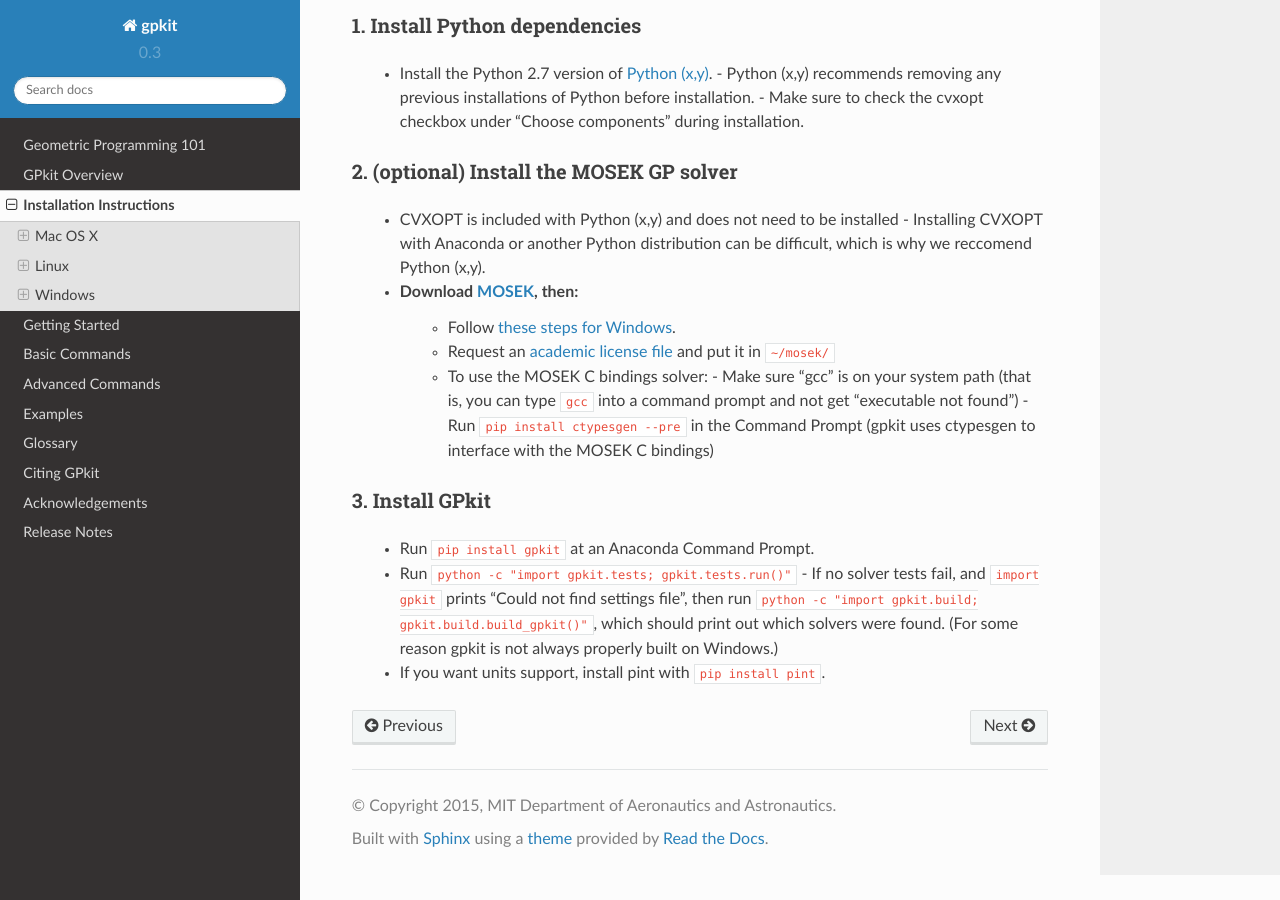
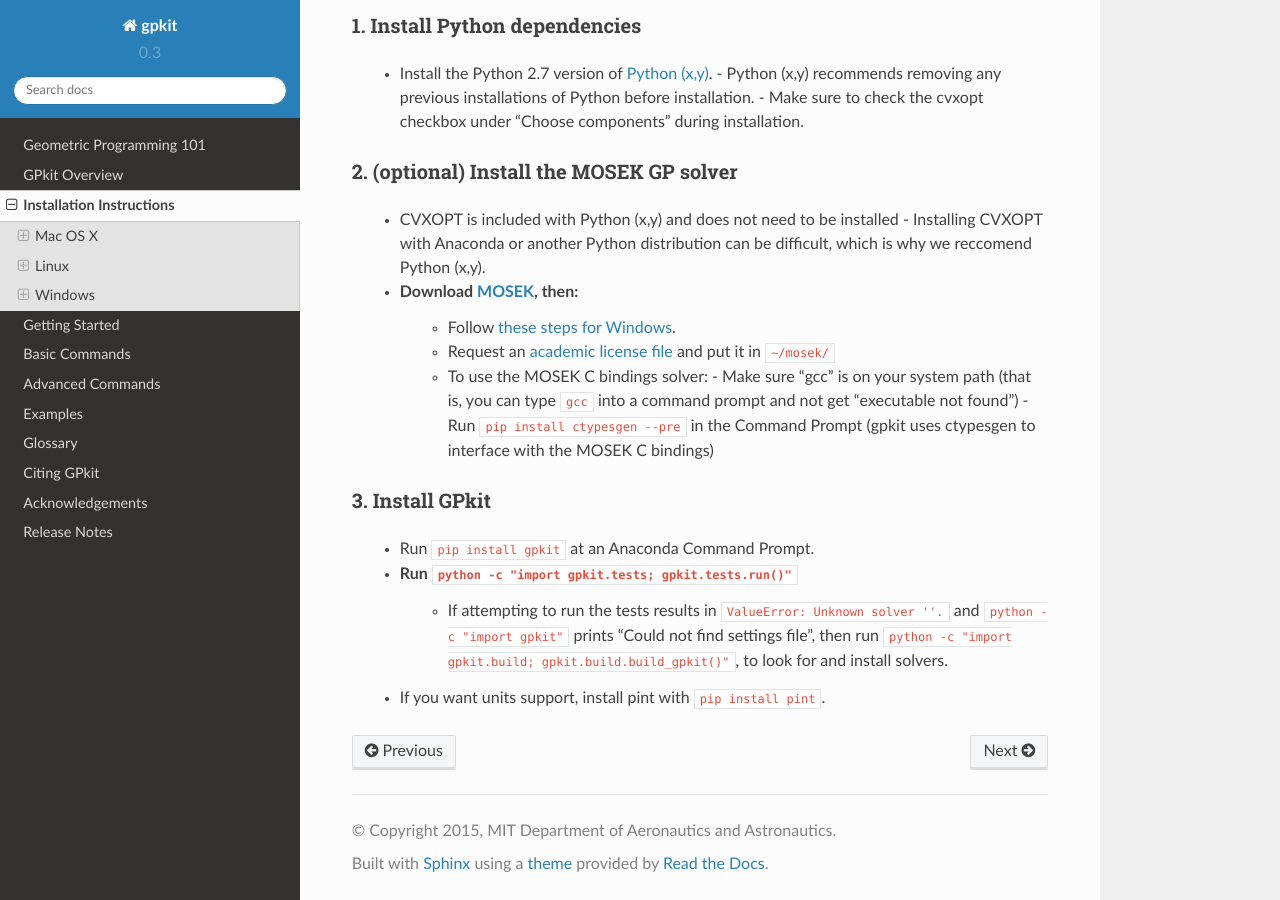
Before and after one commit to convexengineering/gpkit, a Sphinx documentation site: the page built from docs/source/installation.rst, in a window 1280 px wide and 900 px high, scrolled down 1863 px. Built offline with Sphinx 7.4.7 and the Read the Docs theme 2.0.0, drawn with Linux system fonts in a browser that asks for light colours.

Commit message:
clarify and properly indent rebuild instructions

```diff
--- a/docs/source/installation.rst
+++ b/docs/source/installation.rst
@@ -96,5 +96,5 @@
 ++++++++++++++++
   - Run ``pip install gpkit`` at an Anaconda Command Prompt.
   - Run ``python -c "import gpkit.tests; gpkit.tests.run()"``
-    - If no solver tests fail, and ``import gpkit`` prints "Could not find settings file", then run ``python -c "import gpkit.build; gpkit.build.build_gpkit()"``, which should print out which solvers were found. (For some reason gpkit is not always properly built on Windows.)
+      - If attempting to run the tests results in ``ValueError: Unknown solver ''.`` and ``python -c "import gpkit"`` prints "Could not find settings file", then run ``python -c "import gpkit.build; gpkit.build.build_gpkit()"``, to look for and install solvers.
   - If you want units support, install pint with ``pip install pint``.
```
